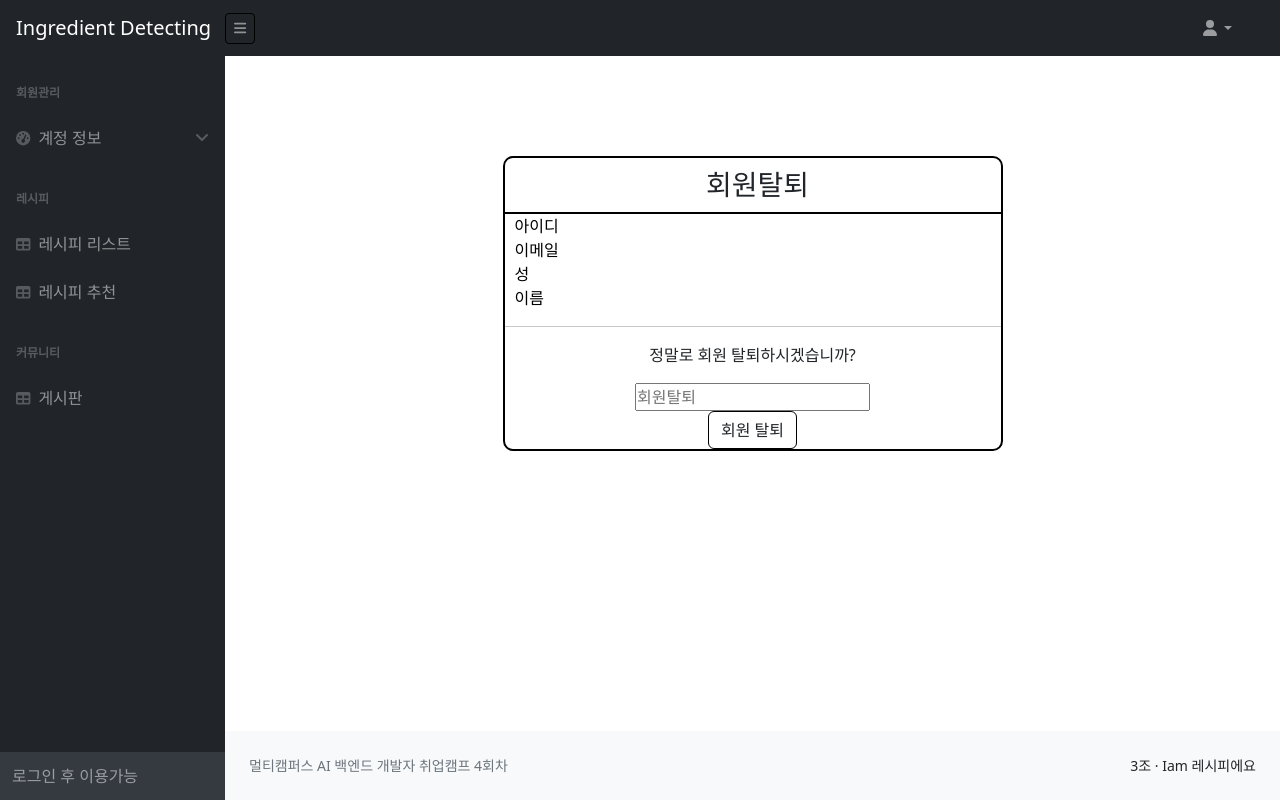
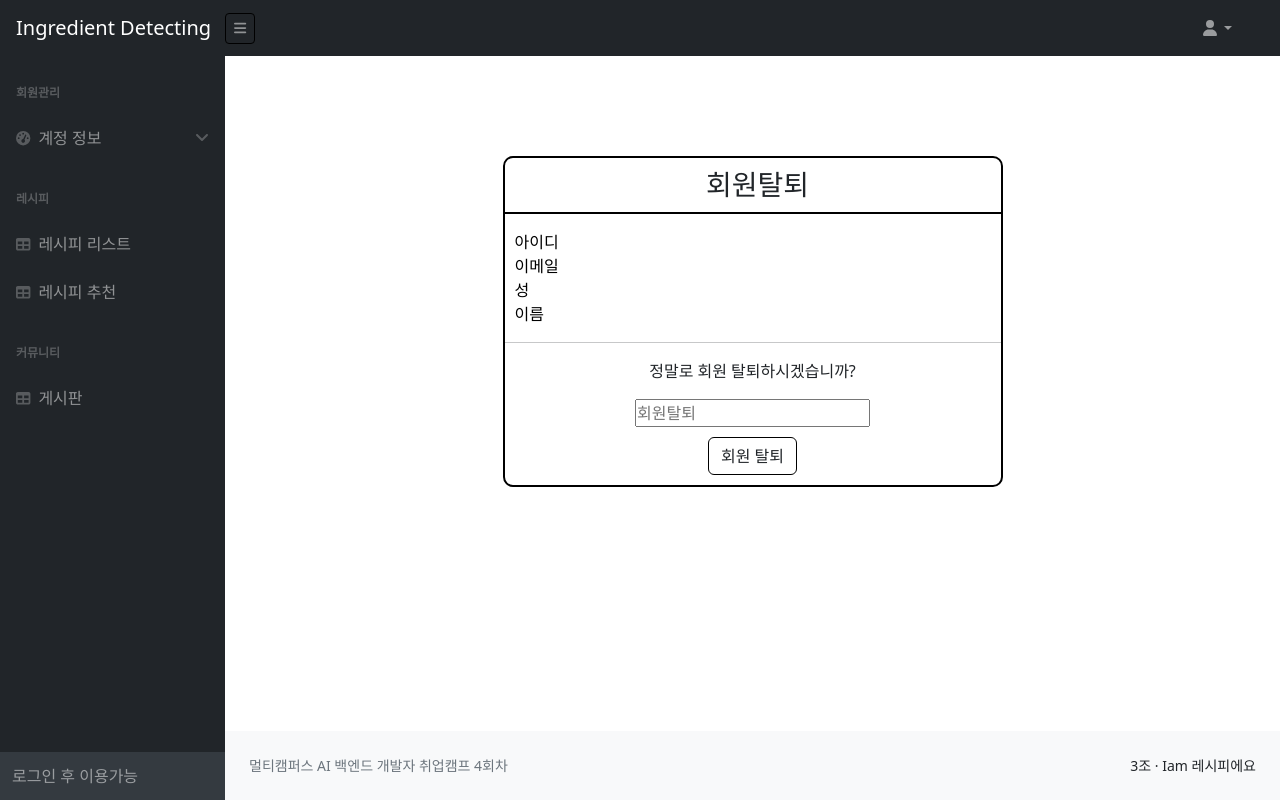
Before and after one commit to Kim-YongJae/final-project, a Django app: page /Withdrawal/ in a window 1280 px wide. Run offline with Django 4.2, Linux system fonts and the light colour scheme; some libraries are stand-ins or nearby versions.

Commit message:
회원탈퇴 수정

```diff
--- a/recipes/views.py
+++ b/recipes/views.py
@@ -58,7 +58,9 @@ def detect_ingredients(request):
 
             # YOLOv5 모델 불러오기
 
-            model = torch.hub.load('ultralytics/yolov5', 'custom', path='C:/Users/chqh1/Desktop/yolov5x 2차 결과/yolov5x 2차 결과/best.pt')
+            model = torch.hub.load('ultralytics/yolov5', 'custom', path='')
+            # path= C:/Users/funny/OneDrive/바탕 화면/yolov5x/best.pt
+            # path= C:/Users/chqh1/Desktop/yolov5x 2차 결과/yolov5x 2차 결과/best.pt
 
             # 이미지 불러오기 및 객체 탐지 수행
             img = Image.open(img_path)
--- a/static/css/Withdrawal_style.css
+++ b/static/css/Withdrawal_style.css
@@ -27,9 +27,7 @@ a{
     width: 100%;
     border-top: 2px solid #000;
 }
-.p {
-    margin: 10px;
-}
+
 /* 로그인 버튼에 커서를 가져다 대었을 때의 스타일 */
 .btn:hover {
     background-color: black;
@@ -37,6 +35,12 @@ a{
 }
 /* 로그인 버튼에 테두리 스타일 추가 */
 .btn {
+    margin-top: 10px;
+    margin-bottom: 10px;
     border: 1px solid black; /* 테두리를 검정색으로 설정 */
 
 }
+
+.board_view table{
+    margin-top: 1rem;
+}
--- a/users/templates/users/Withdrawal.html
+++ b/users/templates/users/Withdrawal.html
@@ -33,24 +33,36 @@
                     <td class="profile_title">이름</td>
                     <td class="profile_content">{{ user.first_name }}</td>
                 </tr>
-
             </table>
-
             <hr>
             <div style="text-align: center;">
             <!-- <div style="margin-left: 10px;"> -->
                 <p>정말로 회원 탈퇴하시겠습니까?</p>
-                    <form method="post" action="{% url 'delete_account' %}">
+                <form id="withdrawalForm" method="post" action="{% url 'delete_account' %}">
                     {% csrf_token %}
                     <div>
                         <input type="text" name="confirmation" id="confirmation" placeholder="회원탈퇴" required>
                     </div>
                     <div>
-                            <button class="btn" type="submit" id="withdrawal_Button" name="withdrawal_Button" value="회원탈퇴">회원 탈퇴</button>
+                        <button class="btn" type="button" name="withdrawal_Button" name="withdrawal_Button" value="회원탈퇴" onclick="confirmWithdrawal()">회원 탈퇴</button>
                     </div>
-
                 </form>
             </div>
         </div>
     </div>
+    <script>
+        function confirmWithdrawal() {
+            // '회원 탈퇴하시겠습니까?' 메시지와 확인/취소 버튼을 갖는 팝업창 생성
+            var response = confirm("정말로 회원 탈퇴하시겠습니까?");
+
+            // 사용자가 확인을 선택한 경우
+            if (response == true) {
+                // 회원 탈퇴 폼에 탈퇴 요청 보내기
+                document.getElementById("withdrawalForm").submit();
+            } else {
+                // 취소한 경우 아무 작업도 수행하지 않음
+                return false;
+            }
+        }
+    </script>
 {% endblock content %}
--- a/users/views.py
+++ b/users/views.py
@@ -52,7 +52,6 @@ def password_edit_view(request):
 
     return render(request, 'users/profile_password.html', {'password_change_form': password_change_form})
 
-
 @login_required
 def delete_account(request):
     if request.method == 'POST':
@@ -61,6 +60,7 @@ def delete_account(request):
         if confirmation == '회원탈퇴':
             request.user.delete()  # 회원 삭제
             logout(request)  # 로그아웃 처리
+            return redirect('index')
         else:
             return HttpResponse(f'탈퇴 요청이 잘못되었습니다. <br>"{withdrawal_button_value}"로 입력함<br>')
     return HttpResponse('삭제되었습니다.')
```
Also changed, not shown: db.sqlite3. Lines whose indentation alone changed are shown as unchanged.
